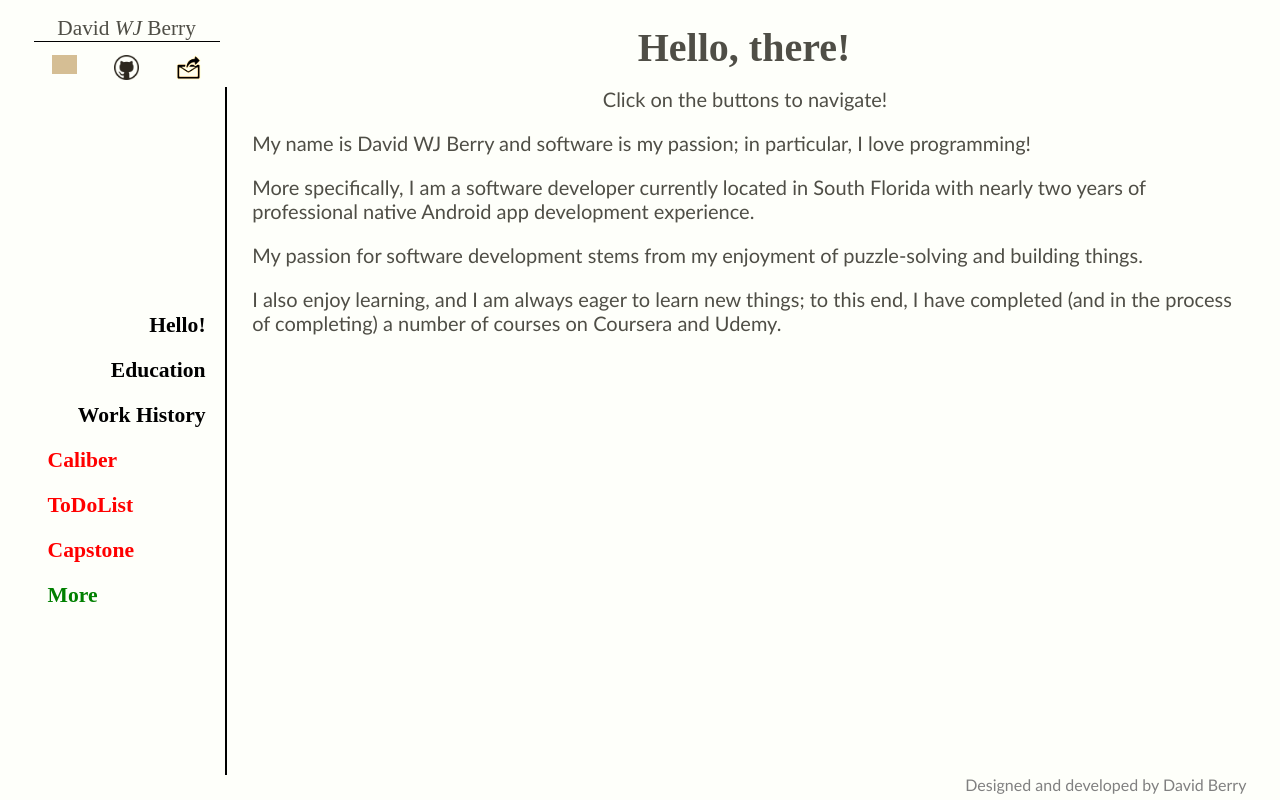
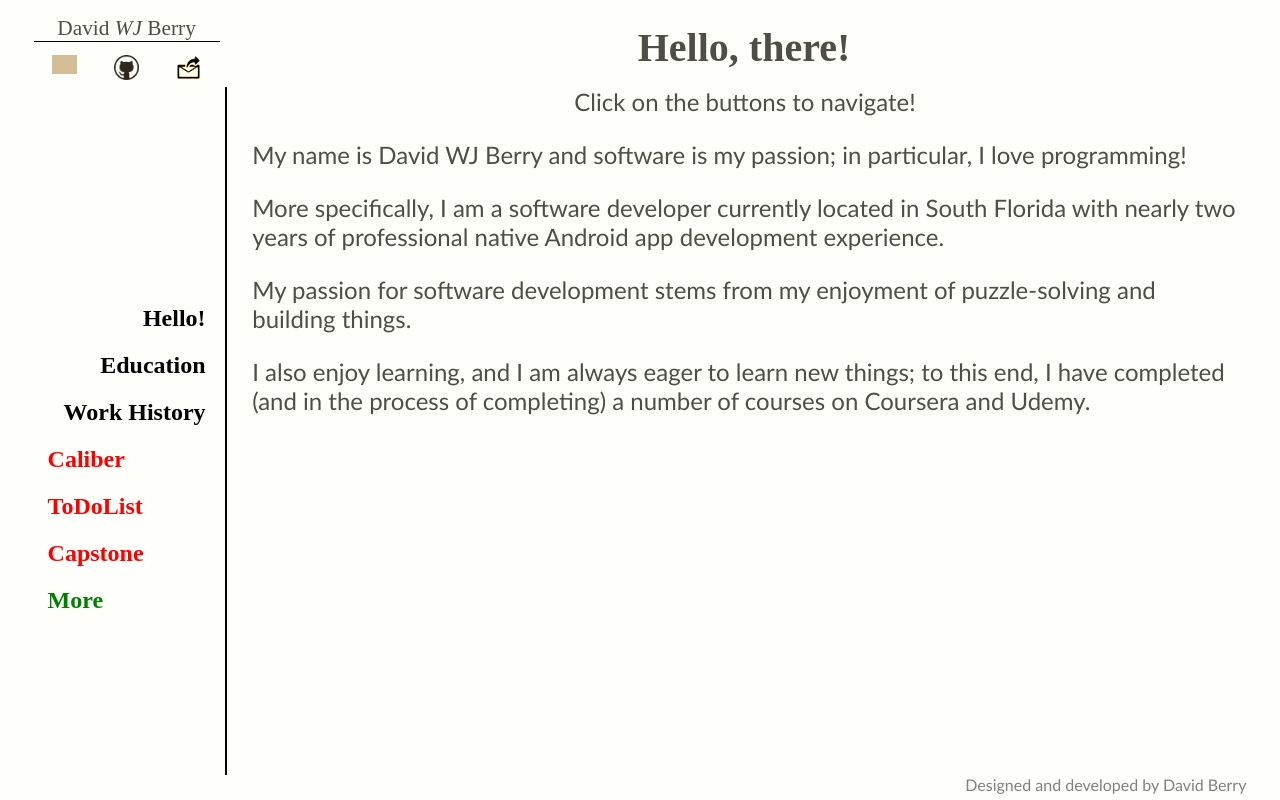
Before and after one commit to DBerry07/DBerry07.github.io, a React (Vite) app: page / in a window 1280 px wide. Built offline with nearby package versions, Linux system fonts and the light colour scheme; grey boxes are pictures that could not be loaded; a web font is replaced by a local one.

Commit message:
redid font sizes on large screen

```diff
--- a/src/css/constants.css
+++ b/src/css/constants.css
@@ -1,9 +1,9 @@
 :root {
     --fsize: 16pt;
     --hsize: 5vh;
-    --bsize: 2.5vh;
-    --shsize: 3vh;
-    --buttonsize: 2.7vh;
+    --bsize: 3vh;
+    --shsize: 4vh;
+    --buttonsize: 3vh;
 
     --time-short: 250ms;
     --time-long: 400ms;
```
